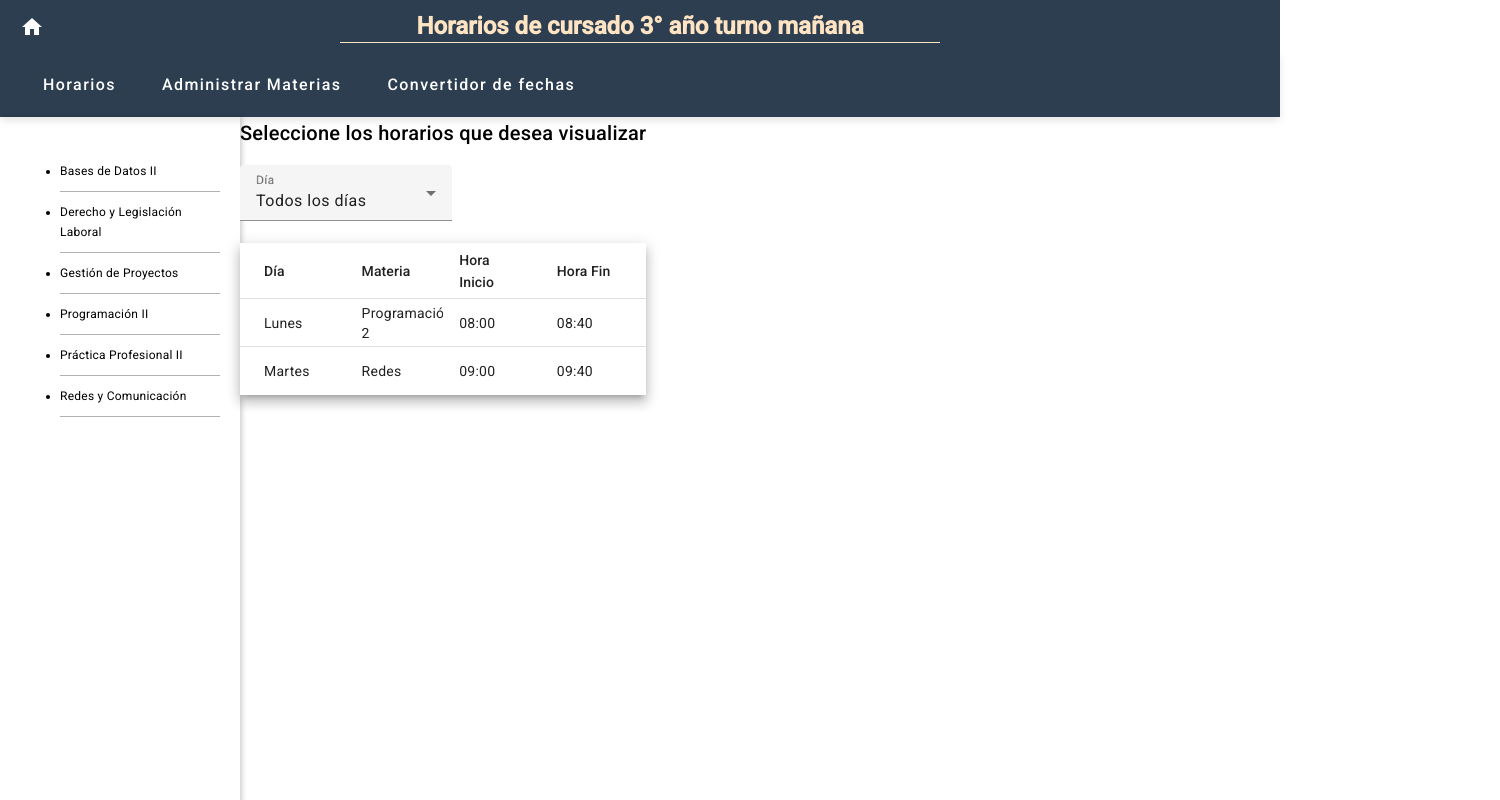
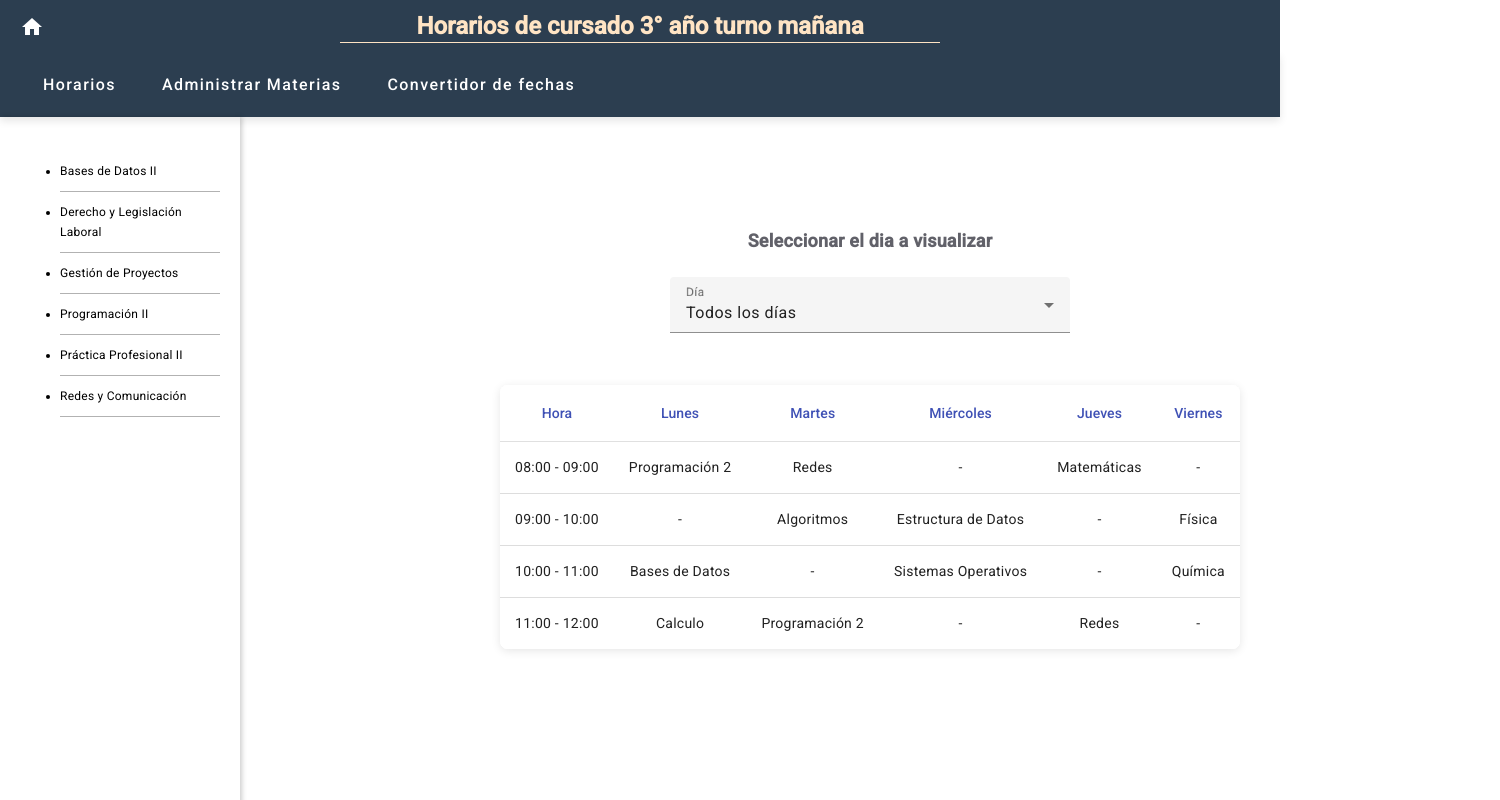
Before and after one commit to alejocastelnovo/programacion2, an Angular app: page /horarios in a window 1280 px wide. Shown: the top 800 px of the page, 1500 px wide, since content can reach past the window. Built offline with nearby package versions, Linux system fonts and the light colour scheme.

Commit message:
Feats(Agregue la tabla sin los horarios, funcionan padre e hijo)

```diff
--- a/src/app/components/horarios-list/horarios-list.component.css
+++ b/src/app/components/horarios-list/horarios-list.component.css
@@ -0,0 +1,41 @@
+/* Centrar la tabla */
+.table-container {
+    display: flex;
+    /* Flexbox */
+    justify-content: center;
+    /* Centrar horizontalmente */
+    width: 100%;
+    margin-top: 20px;
+}
+
+/* Tabla estilizada */
+table {
+    width: 100%;
+    border-collapse: collapse;
+    /* Colapsar bordes */
+    background-color: #ffffff;
+    /* Fondo blanco */
+    box-shadow: 0 2px 10px rgba(0, 0, 0, 0.1);
+    /* Sombra */
+    margin: 0 auto;
+    /* Centrado */
+    border-radius: 8px;
+    /* Bordes redondeados */
+    overflow: hidden;
+    /* Ocultar desbordamiento */
+}
+
+/* Cabecera de la tabla */
+th {
+    background-color: #3f51b5;
+    color: #3f51b5;
+    padding: 10px;
+    text-align: center;
+    font-weight: 500;
+}
+
+td {
+    padding: 15px;
+    text-align: center;
+    border-bottom: 1px solid #ddd;
+}
--- a/src/app/components/horarios-list/horarios-list.component.html
+++ b/src/app/components/horarios-list/horarios-list.component.html
@@ -1,28 +1,40 @@
-<mat-table [dataSource]="horarios" class="mat-elevation-z8">
-    <!-- Día Column -->
-    <ng-container matColumnDef="dia">
-        <mat-header-cell *matHeaderCellDef> Día </mat-header-cell>
-        <mat-cell *matCellDef="let horario"> {{ horario.dia }} </mat-cell>
-    </ng-container>
+<table mat-table [dataSource]="horarios" class="mat-elevation-z8">
+  <!-- Hora  -->
+  <ng-container matColumnDef="hora">
+    <th mat-header-cell *matHeaderCellDef>Hora</th>
+    <td mat-cell *matCellDef="let horario">{{ horario.hora }}</td>
+  </ng-container>
 
-    <!-- Materia Column -->
-    <ng-container matColumnDef="materia">
-        <mat-header-cell *matHeaderCellDef> Materia </mat-header-cell>
-        <mat-cell *matCellDef="let horario"> {{ horario.materia }} </mat-cell>
-    </ng-container>
+  <!-- Lunes  -->
+  <ng-container matColumnDef="lunes">
+    <th mat-header-cell *matHeaderCellDef>Lunes</th>
+    <td mat-cell *matCellDef="let horario">{{ horario.lunes || "-" }}</td>
+  </ng-container>
 
-    <!-- Hora Inicio Column -->
-    <ng-container matColumnDef="horaInicio">
-        <mat-header-cell *matHeaderCellDef> Hora Inicio </mat-header-cell>
-        <mat-cell *matCellDef="let horario"> {{ horario.horaInicio }} </mat-cell>
-    </ng-container>
+  <!-- Martes  -->
+  <ng-container matColumnDef="martes">
+    <th mat-header-cell *matHeaderCellDef>Martes</th>
+    <td mat-cell *matCellDef="let horario">{{ horario.martes || "-" }}</td>
+  </ng-container>
 
-    <!-- Hora Fin Column -->
-    <ng-container matColumnDef="horaFin">
-        <mat-header-cell *matHeaderCellDef> Hora Fin </mat-header-cell>
-        <mat-cell *matCellDef="let horario"> {{ horario.horaFin }} </mat-cell>
-    </ng-container>
+  <!-- Miércoles  -->
+  <ng-container matColumnDef="miercoles">
+    <th mat-header-cell *matHeaderCellDef>Miércoles</th>
+    <td mat-cell *matCellDef="let horario">{{ horario.miercoles || "-" }}</td>
+  </ng-container>
 
-    <mat-header-row *matHeaderRowDef="displayedColumns"></mat-header-row>
-    <mat-row *matRowDef="let row; columns: displayedColumns"></mat-row>
-</mat-table>
+  <!-- Jueves  -->
+  <ng-container matColumnDef="jueves">
+    <th mat-header-cell *matHeaderCellDef>Jueves</th>
+    <td mat-cell *matCellDef="let horario">{{ horario.jueves || "-" }}</td>
+  </ng-container>
+
+  <!-- Viernes  -->
+  <ng-container matColumnDef="viernes">
+    <th mat-header-cell *matHeaderCellDef>Viernes</th>
+    <td mat-cell *matCellDef="let horario">{{ horario.viernes || "-" }}</td>
+  </ng-container>
+
+  <tr mat-header-row *matHeaderRowDef="displayedColumns"></tr>
+  <tr mat-row *matRowDef="let row; columns: displayedColumns"></tr>
+</table>
--- a/src/app/components/horarios-list/horarios-list.component.ts
+++ b/src/app/components/horarios-list/horarios-list.component.ts
@@ -1,4 +1,4 @@
-import { Component, Input, OnInit } from '@angular/core';
+import { Component, Input, OnInit, OnChanges, SimpleChanges } from '@angular/core';
 import { HorariosService, Horario } from 'src/app/horarios.service';
 
 @Component({
@@ -6,10 +6,10 @@ import { HorariosService, Horario } from 'src/app/horarios.service';
   templateUrl: './horarios-list.component.html',
   styleUrls: ['./horarios-list.component.css']
 })
-export class HorariosListComponent implements OnInit {
-  @Input() selectedDay!: string;
+export class HorariosListComponent implements OnInit, OnChanges {
+  @Input() selectedDay!: string;  // Recibimos el día seleccionado como entrada
   horarios: Horario[] = [];
-  displayedColumns: string[] = ['dia', 'materia', 'horaInicio', 'horaFin'];
+  displayedColumns: string[] = ['hora'];
 
   constructor(private horariosService: HorariosService) {}
 
@@ -17,11 +17,19 @@ export class HorariosListComponent implements OnInit {
     this.loadHorarios();
   }
 
-  ngOnChanges(): void {
-    this.loadHorarios();
+  // Detecta cambios en el día seleccionado y carga los horarios correspondientes
+  ngOnChanges(changes: SimpleChanges): void {
+    if (changes['selectedDay']) {
+      this.loadHorarios();
+    }
   }
 
   loadHorarios(): void {
+    if (this.selectedDay === 'Todos los días') {
+      this.displayedColumns = ['hora', 'lunes', 'martes', 'miercoles', 'jueves', 'viernes'];
+    } else {
+      this.displayedColumns = ['hora', this.selectedDay.toLowerCase()];
+    }
     this.horarios = this.horariosService.obtenerHorarios(this.selectedDay);
   }
 }
--- a/src/app/components/horarios/horarios.component.css
+++ b/src/app/components/horarios/horarios.component.css
@@ -0,0 +1,37 @@
+:host {
+    display: flex;
+    width: 1100px;
+    flex-direction: column;
+    align-items: center;
+    justify-content: center;
+    min-height: 60vh;
+    background-color: #fff;
+    padding: 40px;
+    margin: 40px;
+    border-radius: 20px;
+}
+
+/* Título */
+h2 {
+    color: #616169;
+    font-size: 18px;
+    font-weight: bold;
+    margin-bottom: 20px;
+    text-align: center;
+}
+
+/* Selector de días */
+mat-form-field {
+    width: 100%;
+    max-width: 400px;
+    margin-bottom: 30px;
+}
+
+mat-select {
+    border-radius: 4px;
+}
+
+mat-option {
+    padding: 10px 15px;
+    background-color: #fff;
+}
--- a/src/app/components/horarios/horarios.component.html
+++ b/src/app/components/horarios/horarios.component.html
@@ -1,4 +1,4 @@
-<h2>Seleccione los horarios que desea visualizar</h2>
+<h2>Seleccionar el dia a visualizar</h2>
 <mat-form-field appearance="fill">
 <mat-label>Día</mat-label>
 <mat-select [(value)]="selectedDay" (selectionChange)="onDayChange($event.value)">
--- a/src/app/horarios.service.ts
+++ b/src/app/horarios.service.ts
@@ -1,10 +1,12 @@
 import { Injectable } from '@angular/core';
 
 export interface Horario {
-  dia: string;
-  materia: string;
-  horaInicio: string;
-  horaFin: string;
+  hora: string;
+  lunes?: string;
+  martes?: string;
+  miercoles?: string;
+  jueves?: string;
+  viernes?: string;
 }
 
 @Injectable({
@@ -12,20 +14,19 @@ export interface Horario {
 })
 export class HorariosService {
   private horariosMaterias: Horario[] = [
-    { dia: 'Lunes', materia: 'Programación 2', horaInicio: '08:00', horaFin: '08:40' },
-    { dia: 'Martes', materia: 'Redes', horaInicio: '09:00', horaFin: '09:40' },
-
+    { hora: '08:00 - 09:00', lunes: 'Programación 2', martes: 'Redes', miercoles: '', jueves: 'Matemáticas', viernes: '' },
+    { hora: '09:00 - 10:00', lunes: '', martes: 'Algoritmos', miercoles: 'Estructura de Datos', jueves: '', viernes: 'Física' },
+    { hora: '10:00 - 11:00', lunes: 'Bases de Datos', martes: '', miercoles: 'Sistemas Operativos', jueves: '', viernes: 'Química' },
+    { hora: '11:00 - 12:00', lunes: 'Calculo', martes: 'Programación 2', miercoles: '', jueves: 'Redes', viernes: '' },
   ];
 
   obtenerHorarios(dia?: string): Horario[] {
     if (dia && dia !== 'Todos los días') {
-      return this.horariosMaterias.filter(horario => horario.dia === dia);
+      return this.horariosMaterias.map(horario => ({
+        hora: horario.hora,
+        [dia.toLowerCase()]: horario[dia.toLowerCase() as keyof Horario] || ''
+      }));
     }
     return this.horariosMaterias;
   }
-
-  agregarHorario(horario: Horario): number {
-    this.horariosMaterias.push(horario);
-    return 1;
-  }
 }
```
